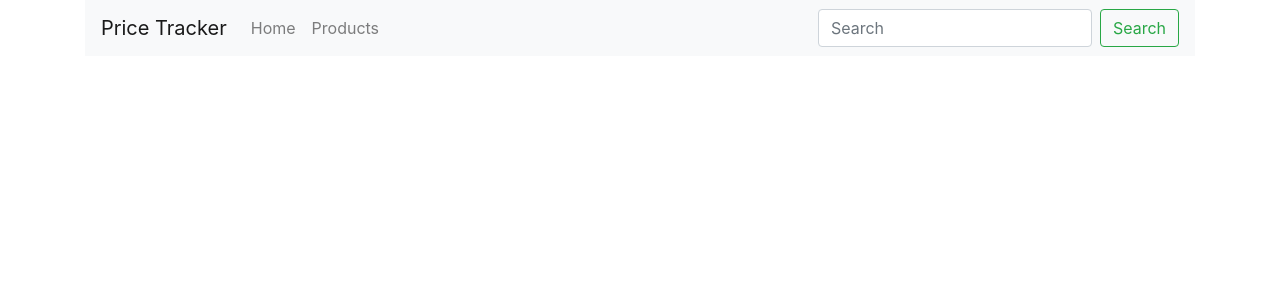
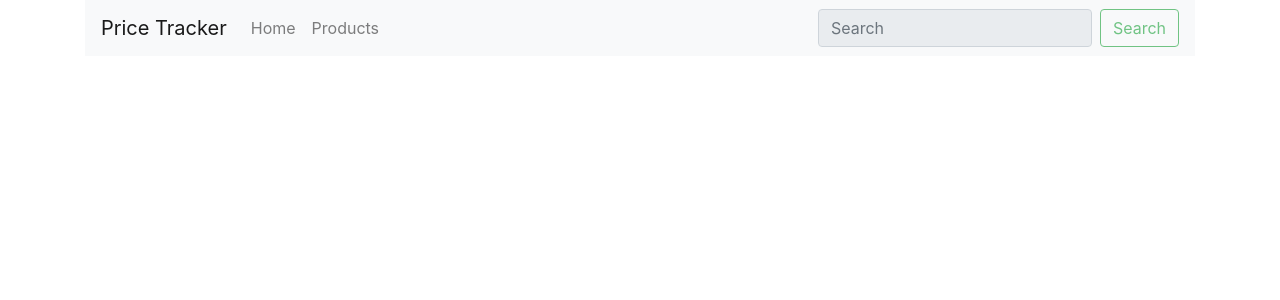
Before and after one commit to wongyumeng/price-tracker, a React (Create React App) app in the folder client/: page / in a window 1280 px wide. Shown: the top 300 px of the page. Built offline with nearby package versions, Linux system fonts and the light colour scheme.

Commit message:
disable unusable func

```diff
--- a/client/src/component/header.js
+++ b/client/src/component/header.js
@@ -17,11 +17,11 @@ const Header = (props) => {
         <Navbar.Collapse id="basic-navbar-nav">
           <Nav className="mr-auto">
             <Nav.Link as={Link} to="/home">Home</Nav.Link>
-            <Nav.Link href="#link">Products</Nav.Link>
+            <Nav.Link as={Link} to="/products">Products</Nav.Link>
           </Nav>
           <Form inline>
-            <FormControl type="text" placeholder="Search" className="mr-sm-2" />
-            <Button variant="outline-success">Search</Button>
+            <FormControl disabled type="text" placeholder="Search" className="mr-sm-2" />
+            <Button disabled variant="outline-success">Search</Button>
           </Form>
         </Navbar.Collapse>
       </Navbar>
```
Also changed, not shown: client/src/logo.svg (deleted).
